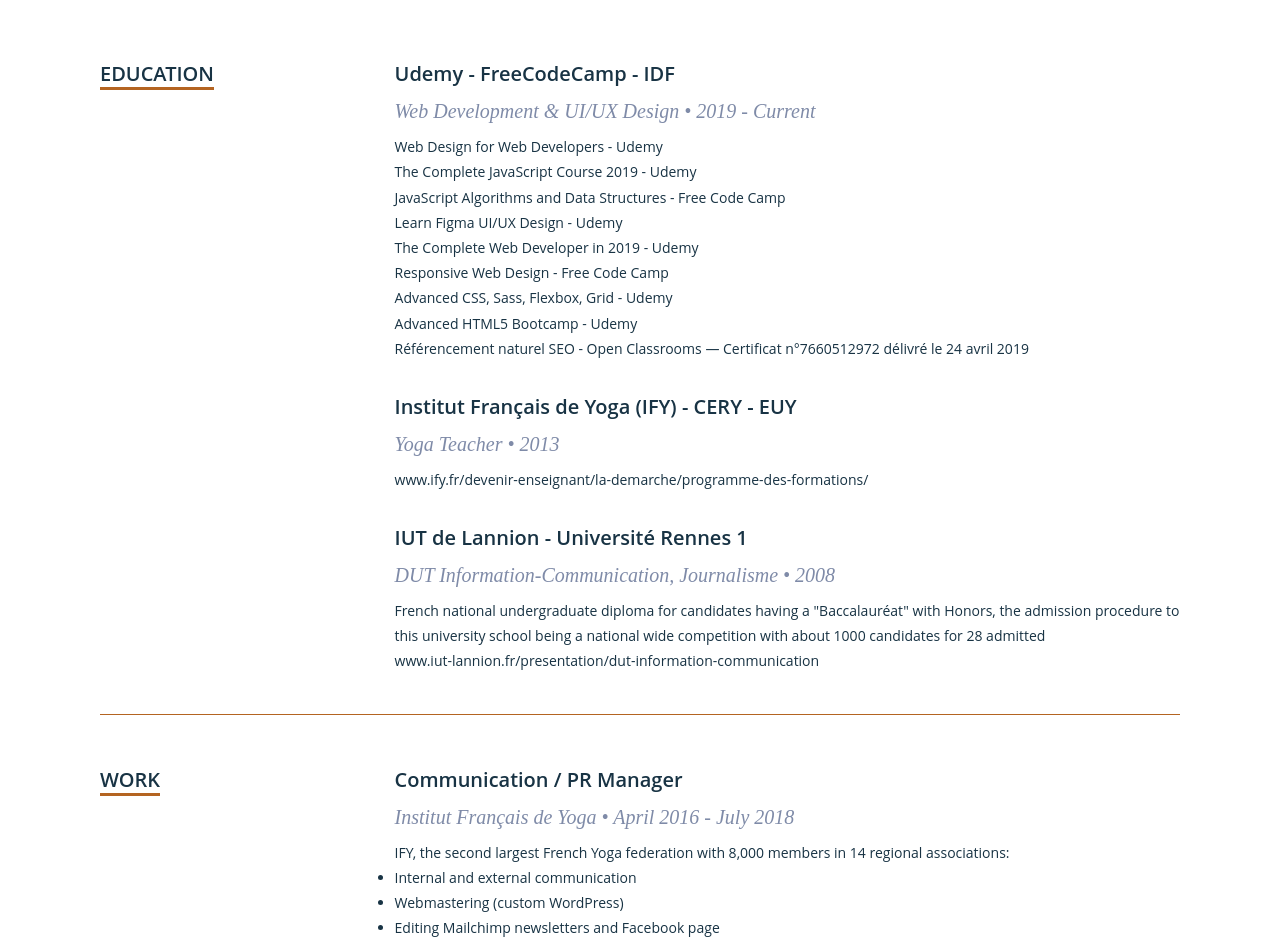
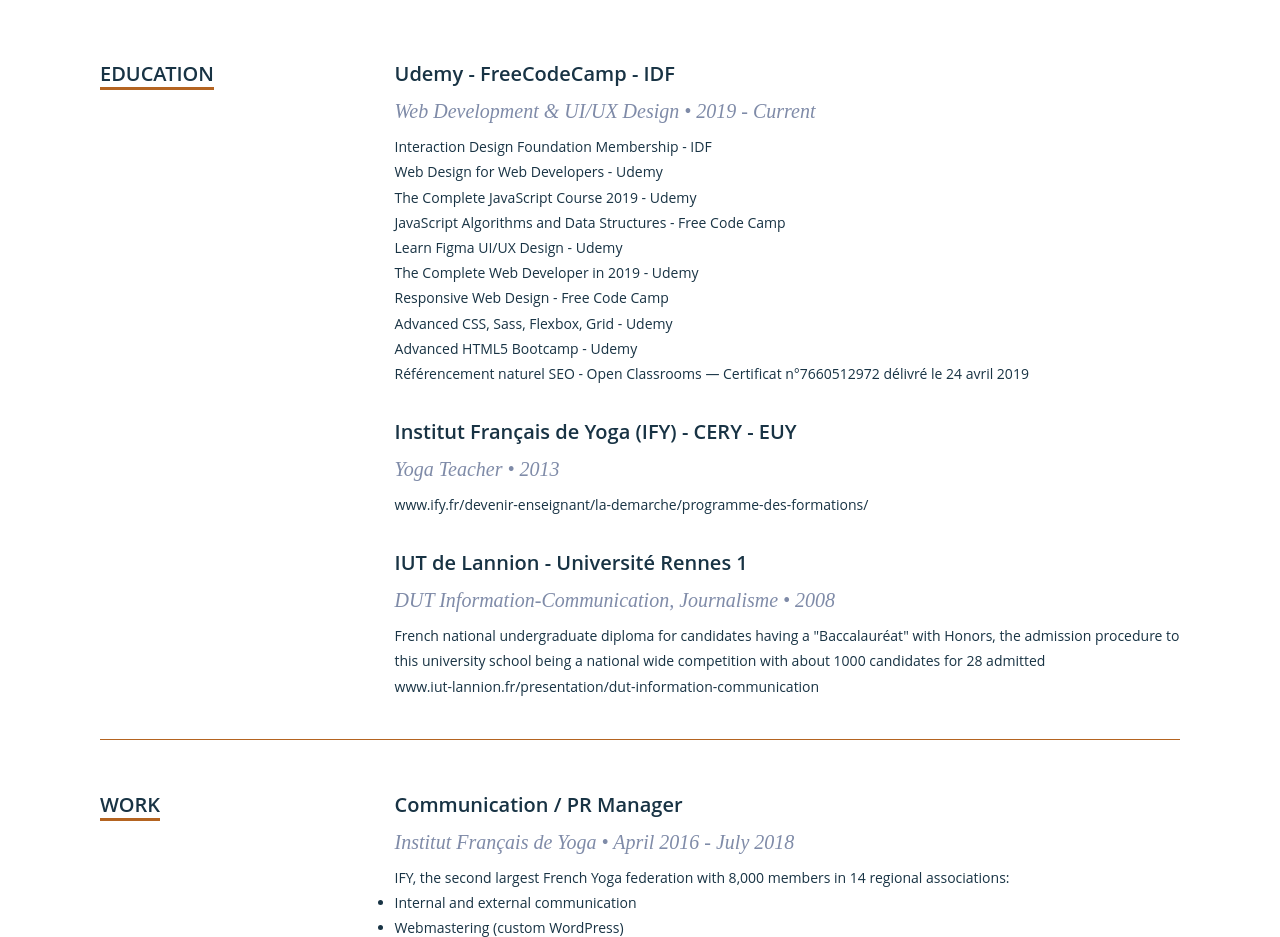
Before and after one commit to lucierabahi/lucierabahi.github.io, a website: page index.html in a window 1280 px wide. Shown: the part 1480-2417 px from the top of the page. Drawn offline with Linux system fonts and the light colour scheme.

Commit message:
add IDF membership link

```diff
--- a/index.html
+++ b/index.html
@@ -100,6 +100,7 @@
                             Web Development & UI/UX Design • 2019 - Current
                         </p>
                         <p class="education__content-text">
+                            <a href="https://www.interaction-design.org/lucie-rabahi" target="_blank">Interaction Design Foundation Membership - IDF</a><br/>
                             <a href="https://www.udemy.com/certificate/UC-PBFCKRN4/" target="_blank">Web Design for Web Developers - Udemy</a><br/>
                             <a href="https://www.udemy.com/certificate/UC-1IGA6GJV/" target="_blank">The Complete JavaScript Course 2019 - Udemy</a><br/>
                             <a href="https://www.freecodecamp.org/certification/lucierabahi/javascript-algorithms-and-data-structures" target="_blank">JavaScript Algorithms and Data Structures - Free Code Camp</a><br/>
```
